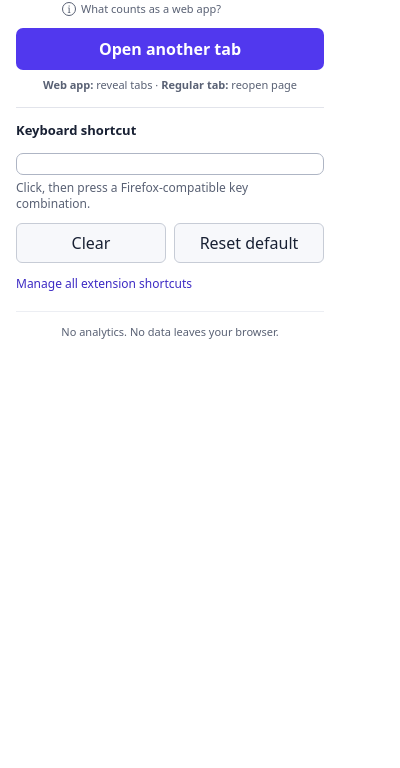
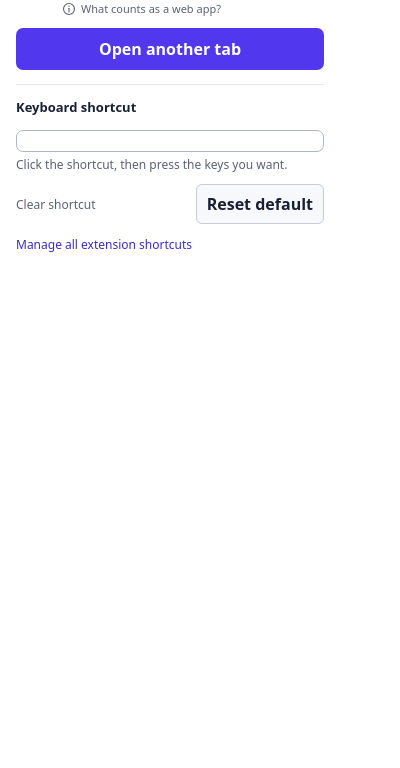
Before and after one commit to rajpiskala/web-app-tabs-for-firefox, a browser extension: page src/popup.html in a window 400 px wide. Shown: the part 76-844 px from the top of the page. Drawn offline with Linux system fonts and the light colour scheme.

Commit message:
Refine popup copy and control hierarchy

```diff
--- a/amo-metadata.json
+++ b/amo-metadata.json
@@ -1,6 +1,6 @@
 {
   "summary": {
-    "en-US": "Open multiple tabs inside native Firefox web-app windows."
+    "en-US": "Open multiple tabs inside native Firefox web app windows."
   },
   "categories": [
     "tabs"
--- a/package.json
+++ b/package.json
@@ -1,7 +1,7 @@
 {
   "name": "web-app-tabs-for-firefox",
   "version": "0.3.0",
-  "description": "Multiple tabs inside native Firefox web-app windows.",
+  "description": "Multiple tabs inside native Firefox web app windows.",
   "private": true,
   "author": "Raj Piskala",
   "license": "MPL-2.0",
--- a/src/lib.js
+++ b/src/lib.js
@@ -79,7 +79,7 @@
 
     if (createdTab.windowId !== sourceTab.windowId) {
       throw new Error(
-        "Firefox created the tab in a different window instead of the focused web-app window."
+        "Firefox created the tab in a different window instead of the focused web app window."
       );
     }
 
--- a/src/popup.css
+++ b/src/popup.css
@@ -50,8 +50,7 @@ h1 {
 }
 
 header p,
-.help,
-.privacy {
+.help {
   color: light-dark(#596174, #b9b5c7);
   font-size: 12px;
 }
@@ -96,19 +95,6 @@ button {
   background: #422bd1;
 }
 
-.window-hint {
-  margin-top: 7px;
-  color: light-dark(#596174, #b9b5c7);
-  font-size: 11px;
-  line-height: 1.4;
-  text-align: center;
-  white-space: nowrap;
-}
-
-.window-hint strong {
-  font-weight: 600;
-}
-
 .web-app-help {
   margin: -4px 0 12px 46px;
 }
@@ -144,15 +130,20 @@ button {
 }
 
 .info-icon {
-  display: inline-grid;
+  display: block;
   width: 14px;
   height: 14px;
-  place-items: center;
-  border: 1px solid currentColor;
-  border-radius: 50%;
-  font-family: Georgia, serif;
-  font-size: 10px;
-  line-height: 1;
+  flex: 0 0 auto;
+  overflow: visible;
+  fill: none;
+  stroke: currentColor;
+  stroke-linecap: round;
+  stroke-width: 1.25;
+}
+
+.info-icon .info-dot {
+  fill: currentColor;
+  stroke: none;
 }
 
 .help-panel {
@@ -206,18 +197,39 @@ h2 {
 
 .actions {
   display: flex;
+  align-items: center;
+  justify-content: flex-end;
   gap: 8px;
   margin-top: 10px;
 }
 
 .actions button {
-  flex: 1;
   padding: 8px 10px;
+  cursor: pointer;
+}
+
+.actions .clear-action {
+  margin-right: auto;
+  padding-right: 0;
+  padding-left: 0;
+  border: 0;
+  color: light-dark(#596174, #b9b5c7);
+  background: transparent;
+  font-size: 12px;
+}
+
+.actions .clear-action:hover:not(:disabled),
+.actions .clear-action:focus-visible {
+  color: light-dark(#3d2bc4, #bdb3ff);
+  text-decoration: underline;
+}
+
+.actions .reset-action {
   border: 1px solid light-dark(#c7ccd6, #5a5666);
   border-radius: 6px;
   color: inherit;
   background: light-dark(#f7f8fb, #292632);
-  cursor: pointer;
+  font-weight: 600;
 }
 
 .link-button {
@@ -253,12 +265,3 @@ button:disabled {
 .status.error {
   color: light-dark(#a12536, #ff99a8);
 }
-
-.privacy {
-  margin-top: 18px;
-  padding-top: 12px;
-  border-top: 1px solid light-dark(#eceef3, #302d39);
-  font-size: 11px;
-  line-height: 1.4;
-  text-align: center;
-}
--- a/src/popup.html
+++ b/src/popup.html
@@ -13,7 +13,7 @@
       <img src="icons/icon.svg" alt="" width="36" height="36">
       <div>
         <h1>Web App Tabs</h1>
-        <p>Multiple tabs, one web-app window.</p>
+        <p>Multiple tabs, one web app window.</p>
       </div>
     </div>
     <button id="themeToggle" class="theme-toggle" type="button">
@@ -23,7 +23,14 @@
   </header>
 
   <details class="web-app-help">
-    <summary><span class="info-icon" aria-hidden="true">i</span>What counts as a web app?</summary>
+    <summary>
+      <svg class="info-icon" viewBox="0 0 16 16" aria-hidden="true">
+        <circle cx="8" cy="8" r="6.25"></circle>
+        <circle class="info-dot" cx="8" cy="4.75" r="0.8"></circle>
+        <path d="M8 7.25v4"></path>
+      </svg>
+      What counts as a web app?
+    </summary>
     <div class="help-panel">
       <p>It is a site you added with <strong>Add tab to taskbar</strong> and opened from its standalone Windows taskbar icon. Here, opening another tab reveals Firefox's hidden tab strip.</p>
       <p>In a regular Firefox window, the same action simply opens the current page again in another tab.</p>
@@ -31,16 +38,15 @@
   </details>
 
   <button id="openTab" class="primary" type="button">Open another tab</button>
-  <p class="window-hint"><strong>Web app:</strong> reveal tabs <span aria-hidden="true">·</span> <strong>Regular tab:</strong> reopen page</p>
 
   <section aria-labelledby="shortcutHeading">
     <h2 id="shortcutHeading">Keyboard shortcut</h2>
     <button id="shortcut" class="shortcut" type="button"></button>
-    <p class="help">Click, then press a Firefox-compatible key combination.</p>
+    <p class="help">Click the shortcut, then press the keys you want.</p>
 
     <div class="actions">
-      <button id="clearShortcut" type="button">Clear</button>
-      <button id="resetShortcut" type="button">Reset default</button>
+      <button id="clearShortcut" class="clear-action" type="button">Clear shortcut</button>
+      <button id="resetShortcut" class="reset-action" type="button">Reset default</button>
     </div>
 
     <button id="manageShortcuts" class="link-button" type="button">
@@ -49,7 +55,6 @@
   </section>
 
   <div id="status" class="status" role="status" aria-live="polite"></div>
-  <p class="privacy">No analytics. No data leaves your browser.</p>
 
   <script src="shortcut.js"></script>
   <script src="popup.js"></script>
--- a/src/popup.js
+++ b/src/popup.js
@@ -81,7 +81,7 @@
       const commands = await browserApi.commands.getAll();
       const command = commands.find(item => item.name === COMMAND_NAME);
       if (!command) {
-        throw new Error("The web-app tab command is unavailable.");
+        throw new Error("The web app tab command is unavailable.");
       }
       shortcut = command.shortcut || "";
     }
```
Also changed, not shown: README.md, src/manifest.json.
